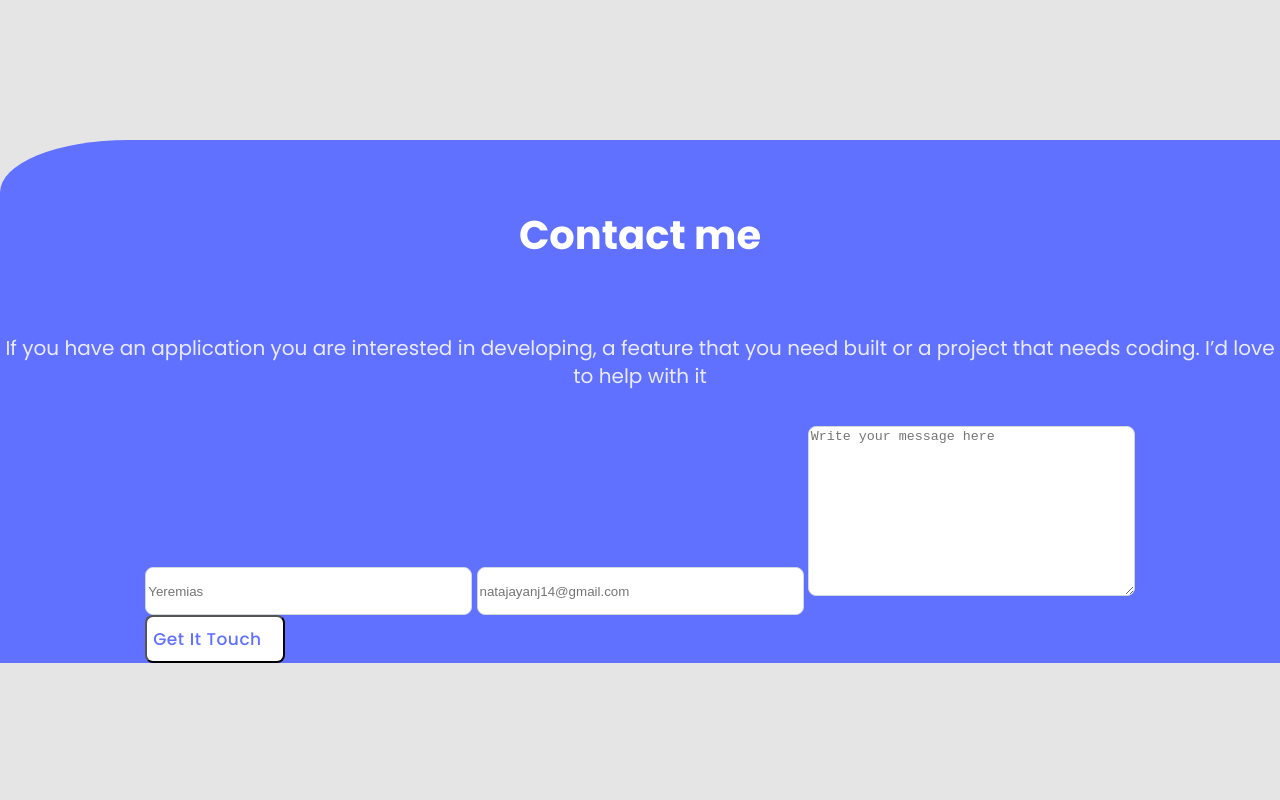
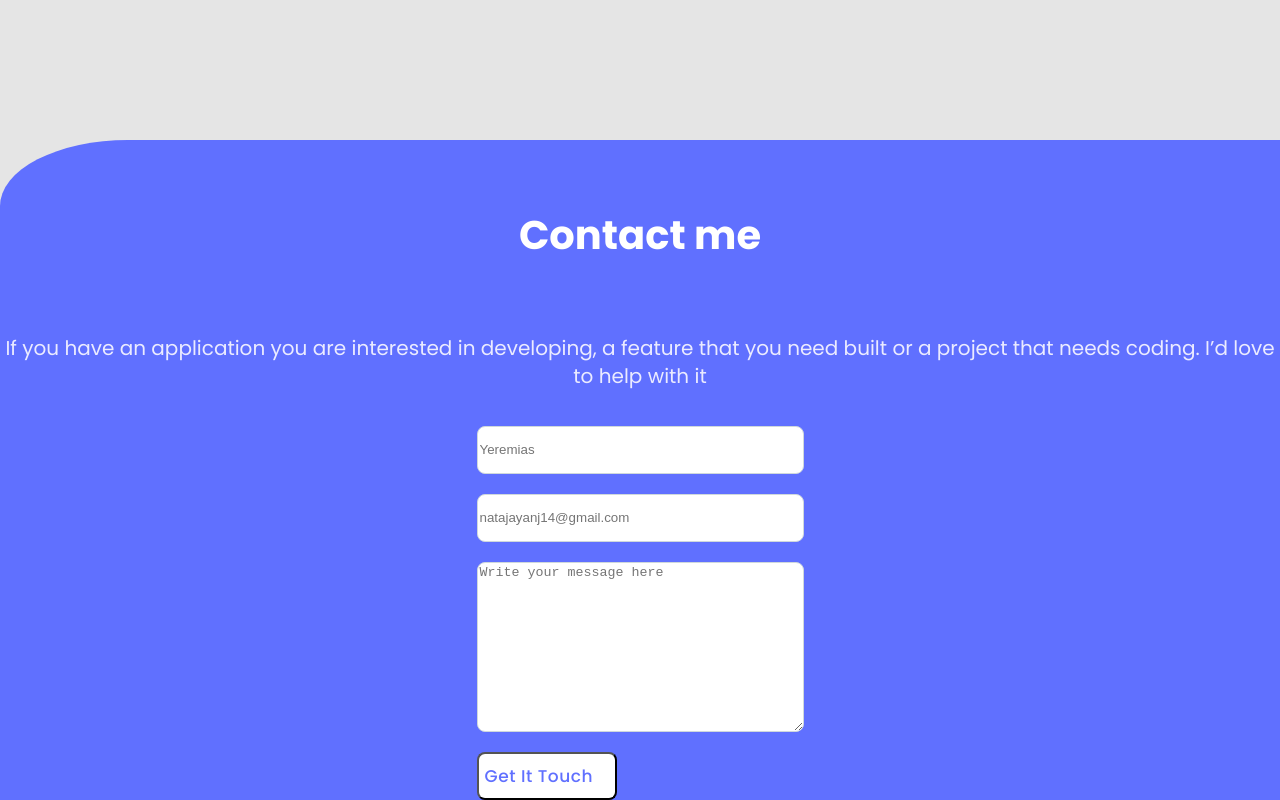
Before and after one commit to Hazard10-eng/Portfolio, a plain HTML site: page index.html in a window 1280 px wide. Shown: the part 8323-9123 px from the top of the page. Before the commit the page ends 8986 px from the top, so only its background shows below. Drawn offline with nearby package versions, Linux system fonts and the light colour scheme.

Commit message:
Align form items

```diff
--- a/styles.css
+++ b/styles.css
@@ -338,6 +338,12 @@ li {
     color: #EBEBFF;
 }
 
+.form-details {
+  display:flex;
+  flex-direction: column;
+  gap:20px;
+}
+
 .username{
   background: #FFFFFF;
     /* Base/100 */
```
